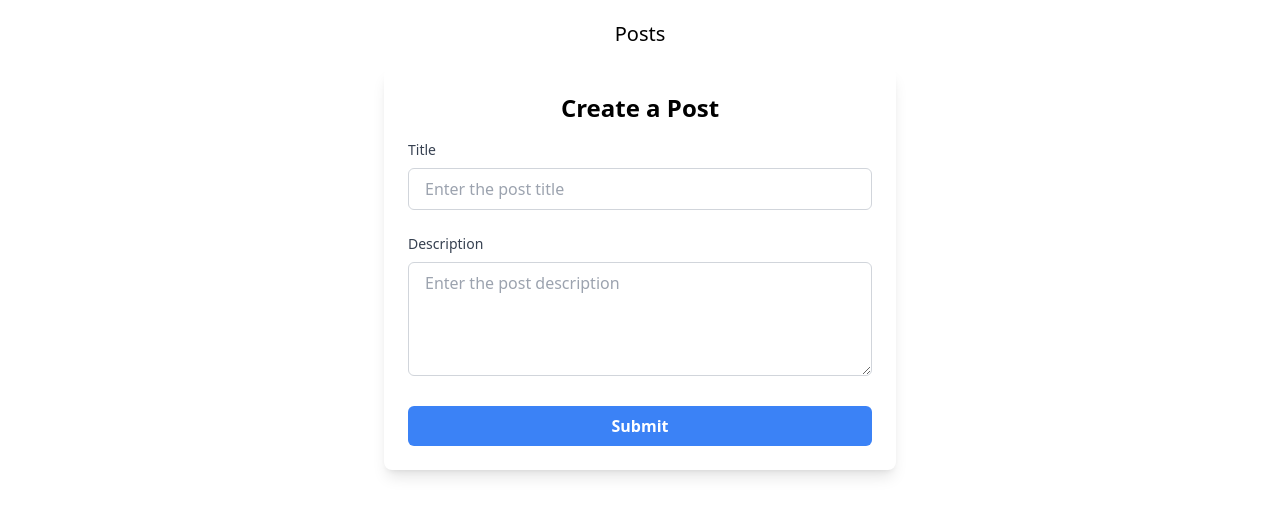
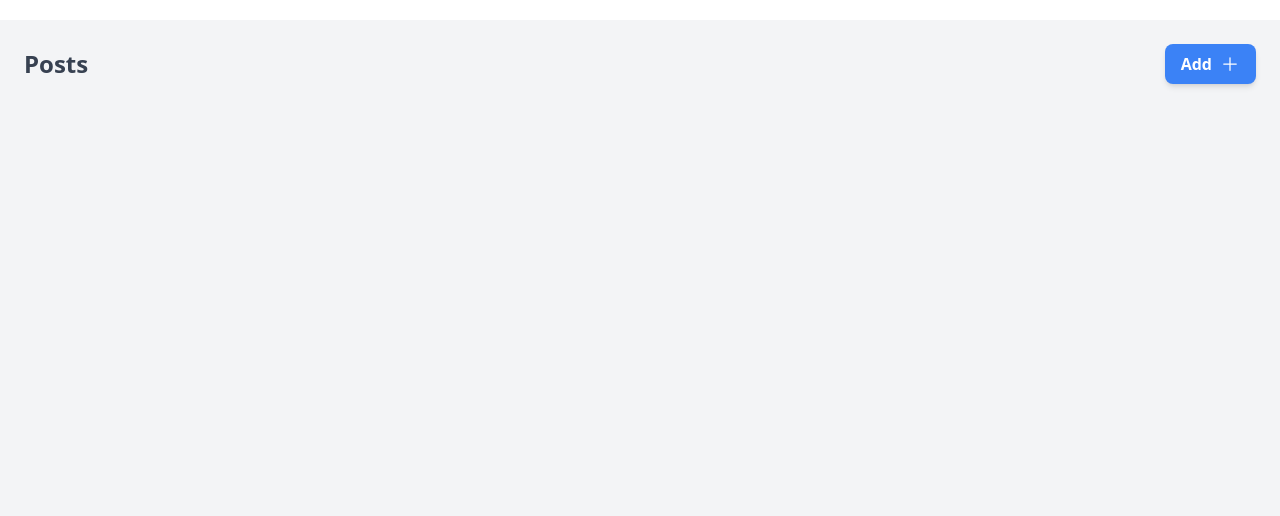
Before and after one commit to mmm-maymyatmon/reactjs_basic, a React (Create React App) app in the folder 2_Class_Components/compo/: page / in a window 1280 px wide. Shown: the top 516 px of the page. Built offline with nearby package versions, Linux system fonts and the light colour scheme.

Commit message:
Routing_System

```diff
--- a/2_Class_Components/compo/package.json
+++ b/2_Class_Components/compo/package.json
@@ -10,6 +10,7 @@
     "react": "^18.3.1",
     "react-dom": "^18.3.1",
     "react-icons": "^5.3.0",
+    "react-router-dom": "^6.28.0",
     "react-scripts": "5.0.1",
     "uuid": "^11.0.3",
     "web-vitals": "^2.1.4"
--- a/2_Class_Components/compo/src/App.js
+++ b/2_Class_Components/compo/src/App.js
@@ -1,4 +1,5 @@
 import React, { useState, useEffect } from "react";
+import { BrowserRouter as Router, Routes, Route } from 'react-router-dom'
 import Post from "./components/posts/Post";
 import AddPost from "./components/posts/AddPost";
 
@@ -31,9 +32,14 @@ function App() {
 
   return (
     <div className="container my-5">
-      <h1 className="text-xl text-center mb-5">Posts</h1>
-      <AddPost addPost={addNewPost} />
-      <Post posts={posts} removePost={postDeleteHandler} />
+      <Router>
+        <Routes>
+          <Route path="/" element={ <Post posts={posts} removePost={postDeleteHandler} /> }  />
+          <Route path="/add" element = {<AddPost addPost={addNewPost} />} />
+        </Routes>
+      </Router>
+
+
     </div>
   )
 }
--- a/2_Class_Components/compo/src/components/posts/Post.jsx
+++ b/2_Class_Components/compo/src/components/posts/Post.jsx
@@ -1,5 +1,6 @@
 import React, { Component } from 'react';
 import PostCard from './PostCard';
+import { Link } from 'react-router-dom'
 
 class Post extends Component {
     remove(id) {
@@ -7,7 +8,27 @@ class Post extends Component {
     }
     render() {
         return (
-            <div>
+            <div className="p-6 bg-gray-100 min-h-screen">
+                <div className="flex justify-between items-center mb-6">
+                    <h1 className="text-2xl font-bold text-gray-700">Posts</h1>
+                    <Link to="/add" className="flex items-center gap-2 px-4 py-2 bg-blue-500 text-white font-semibold rounded-lg shadow-md hover:bg-blue-600 focus:outline-none focus:ring-2 focus:ring-blue-400 focus:ring-offset-2">
+                        Add
+                        <svg
+                            xmlns="http://www.w3.org/2000/svg"
+                            fill="none"
+                            viewBox="0 0 24 24"
+                            strokeWidth="1.5"
+                            stroke="currentColor"
+                            className="w-5 h-5"
+                        >
+                            <path
+                                strokeLinecap="round"
+                                strokeLinejoin="round"
+                                d="M12 4.5v15m7.5-7.5h-15"
+                            />
+                        </svg>
+                    </Link>
+                </div>
                 {
                     this.props.posts.map(post => <PostCard key={post.id} post={post} remove={this.remove.bind(this)} />)
                 }
```
Also changed, not shown: 1 other file (tests, documents, lock files or other folders).
